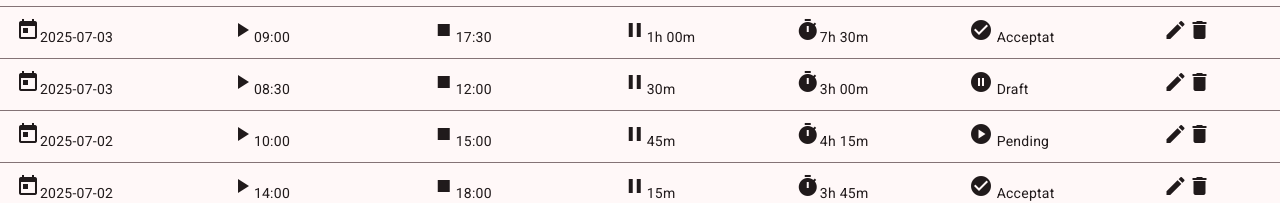
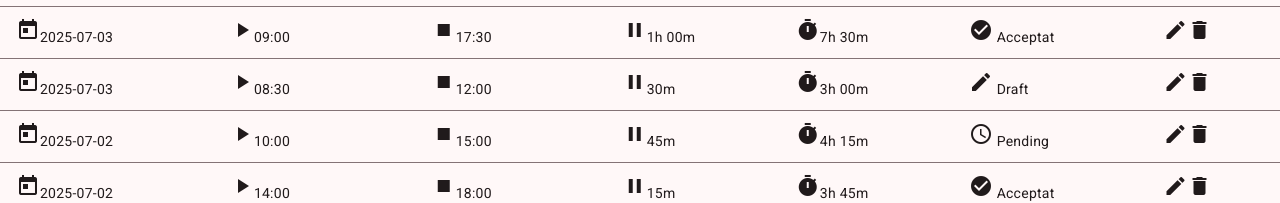
Before and after one commit to rsuciunttdata/timetracking-team-two, an Angular app: page /dashboard in a window 1280 px wide. Shown: the part 410-613 px from the top of the page. Built offline with nearby package versions, Linux system fonts and the light colour scheme.

Commit message:
Added new status message

```diff
--- a/src/app/entry-table/entry-table.component.ts
+++ b/src/app/entry-table/entry-table.component.ts
@@ -1,4 +1,3 @@
-
 import { Component, ViewChild, OnInit, AfterViewInit } from '@angular/core';
 import { CommonModule } from '@angular/common';
 import { MatTableModule, MatTableDataSource } from '@angular/material/table';
@@ -28,7 +27,8 @@ export interface TimeEntry {
     MatTableModule,
     MatSortModule,
     MatIconModule,
-    MatButtonModule
+    MatButtonModule,
+    MatDialogModule
   ],
   templateUrl: './entry-table.component.html',
   styleUrls: ['./entry-table.component.css']
@@ -114,8 +114,9 @@ export class EntryTableComponent implements OnInit, AfterViewInit {
   getStatusIcon(status: string): string {
     switch(status) {
       case 'accepted': return 'check_circle';
-      case 'pending': return 'play_circle';
-      case 'draft': return 'pause_circle';
+      case 'pending': return 'schedule';
+      case 'draft': return 'edit';
+      case 'rejected': return 'cancel';
       default: return 'help';
     }
   }
@@ -125,17 +126,28 @@ export class EntryTableComponent implements OnInit, AfterViewInit {
       case 'accepted': return 'Acceptat';
       case 'pending': return 'Pending';
       case 'draft': return 'Draft';
+      case 'rejected': return 'Respins';
       default: return 'Necunoscut';
     }
   }
-
 
   getStatusClasses(status: string): string {
     switch(status) {
       case 'accepted': return 'bg-green-100 text-green-800';
       case 'pending': return 'bg-blue-100 text-blue-800';
       case 'draft': return 'bg-yellow-100 text-yellow-800';
+      case 'rejected': return 'bg-red-100 text-red-800';
       default: return 'bg-gray-100 text-gray-800';
+    }
+  }
+
+  getStatusIconColor(status: string): string {
+    switch(status) {
+      case 'accepted': return 'text-green-600';
+      case 'pending': return 'text-blue-600';
+      case 'draft': return 'text-yellow-600';
+      case 'rejected': return 'text-red-600';
+      default: return 'text-gray-600';
     }
   }
 
@@ -173,10 +185,9 @@ export class EntryTableComponent implements OnInit, AfterViewInit {
     });
   }
 
-
   deleteEntry(entry: TimeEntry) {
     console.log('Delete entry:', entry);
-    // Implement delete functionality
-    this.dataSource.data = this.dataSource.data.filter(e => e.id !== entry.id);
+    this.timeEntries = this.timeEntries.filter(e => e.id !== entry.id);
+    this.dataSource.data = [...this.timeEntries];
   }
 }
```
Lines whose indentation alone changed are shown as unchanged.
